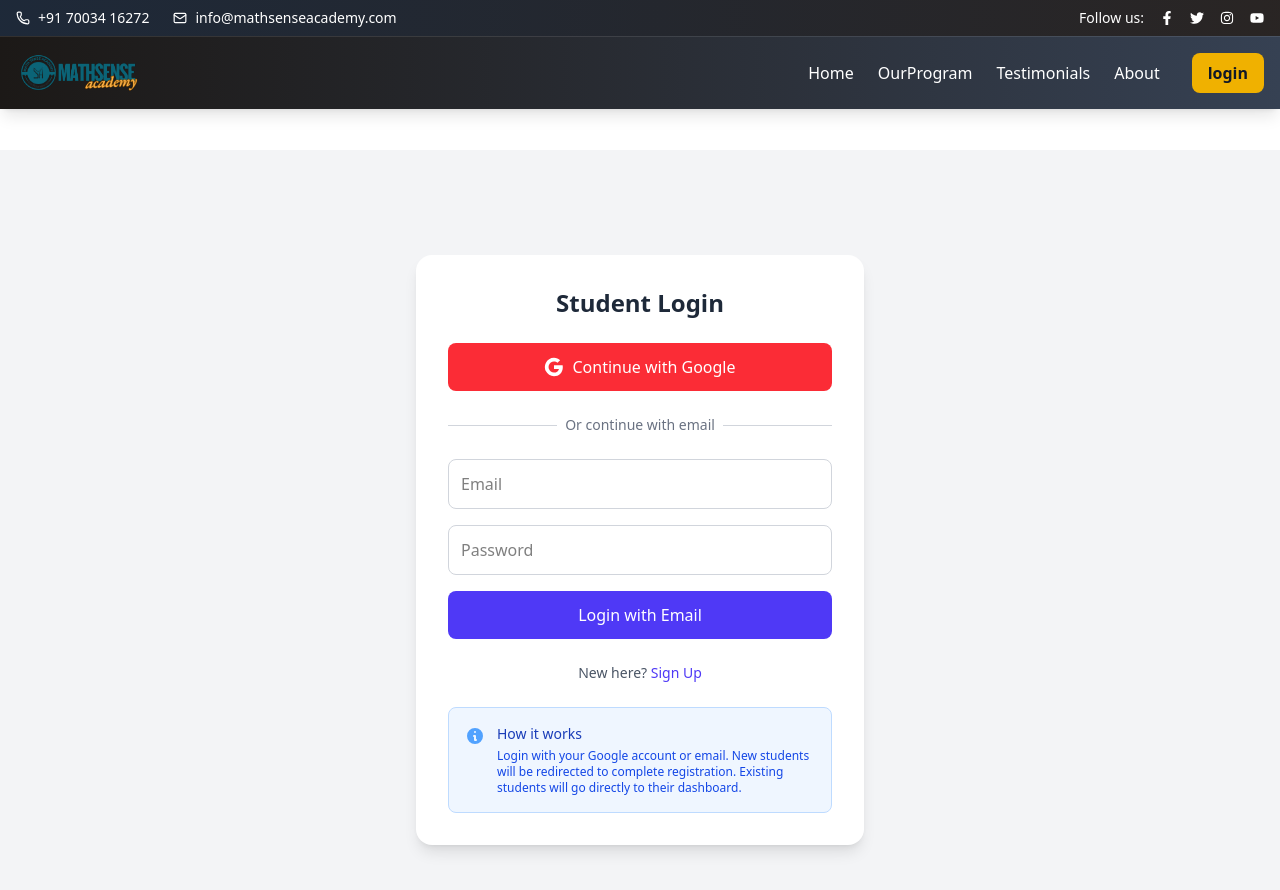
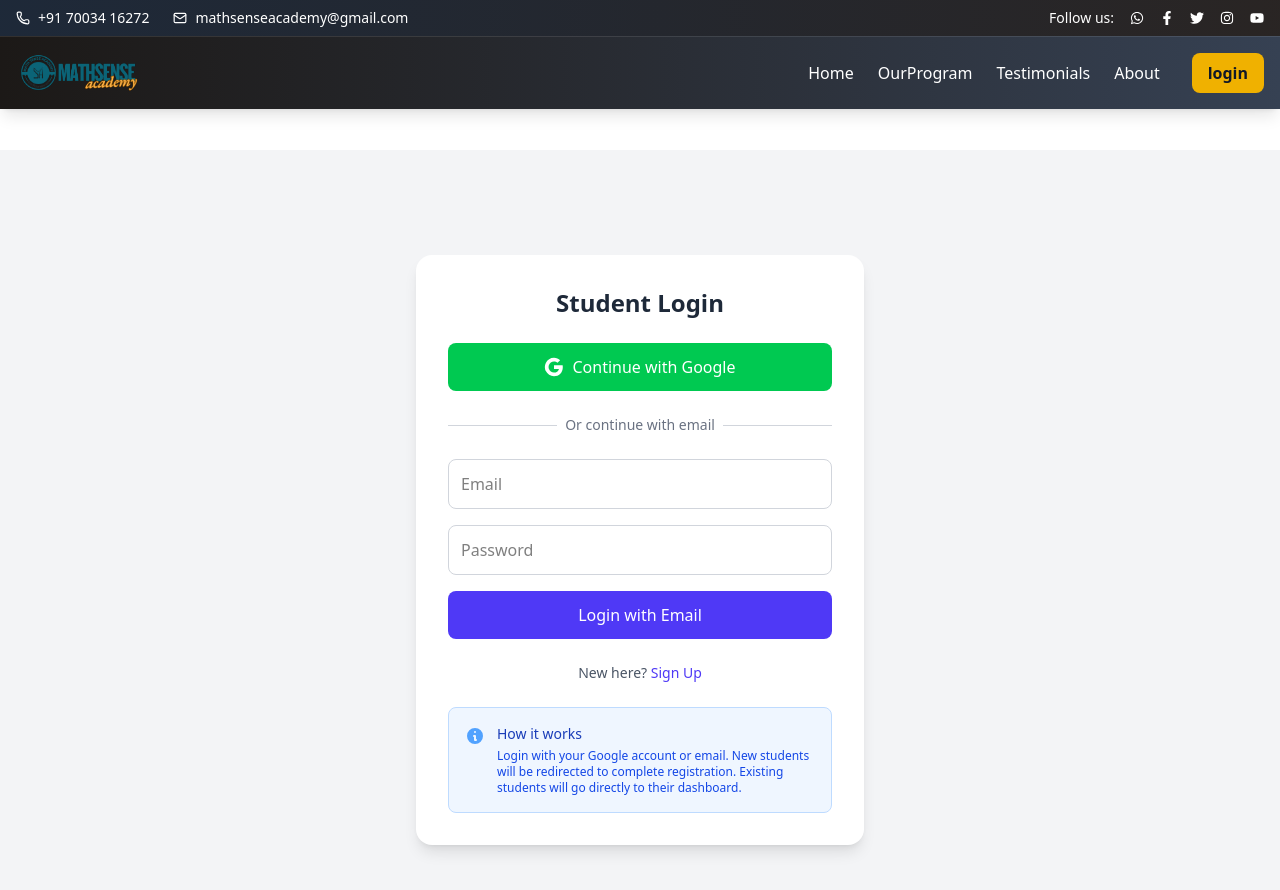
Before and after one commit to mathsenseacademy/Edtech, a React (Vite) app in the folder frontend/: page /login/student in a window 1280 px wide. Shown: the top 890 px of the page. Built offline with nearby package versions, Linux system fonts and the light colour scheme; no server answers.

Commit message:
add social link

```diff
--- a/frontend/src/components/Header.jsx
+++ b/frontend/src/components/Header.jsx
@@ -9,6 +9,7 @@ import {
   FaTwitter,
   FaYoutube,
   FaInstagram,
+  FaWhatsapp,
 } from "react-icons/fa";
 import { Phone, Mail, Menu, X, ChevronDown } from "lucide-react";
 import { getActiveCourses } from "../api/courseApi";
@@ -93,6 +94,7 @@ const Header = () => {
   ];
 
   const socialLinks = [
+    { href: "https://wa.me/7003416272", icon: FaWhatsapp, label: "Whatsapp" },
     { href: "https://www.facebook.com/shomesirmath/", icon: FaFacebookF, label: "Facebook" },
     { href: "https://x.com/ShomeSuvad79678", icon: FaTwitter, label: "Twitter" },
     { href: "https://www.instagram.com/maths_ense", icon: FaInstagram, label: "Instagram" },
@@ -120,10 +122,10 @@ const Header = () => {
                   <Phone size={14} /> +91 70034 16272
                 </a>
                 <a
-                  href="mailto:info@mathsenseacademy.com"
+                  href="mailto:mathsenseacademy@gmail.com"
                   className="flex items-center gap-2 hover:text-yellow-300 transition"
                 >
-                  <Mail size={14} /> info@mathsenseacademy.com
+                  <Mail size={14} /> mathsenseacademy@gmail.com
                 </a>
               </div>
               <div className="flex items-center gap-4">
@@ -231,10 +233,10 @@ const Header = () => {
           initial={{ opacity: 0, y: -10 }}
           animate={{ opacity: 1, y: 0 }}
           transition={{ duration: 0.4 }}
-          className="fixed bottom-6 right-6 px-5 py-3 font-semibold text-gray-900 bg-yellow-500 rounded-full shadow-lg hover:scale-105 hover:bg-yellow-400 transition z-40"
+          className="fixed bottom-6 right-6 px-5 py-3 font-semibold text-gray-900 bg-yellow-500 rounded-full shadow-lg hover:scale-105 hover:bg-green-500 transition z-40"
           onClick={() => setShowRegisterModal(true)}
         >
-          {t("hero.registerButton")}
+          {t("Student Register")}
         </motion.button>
       )}
 
--- a/frontend/src/pages/login/LoginStudent.jsx
+++ b/frontend/src/pages/login/LoginStudent.jsx
@@ -183,7 +183,7 @@ export default function LoginStudent() {
           <button
             onClick={handleGoogleAuth}
             disabled={loading}
-            className="w-full bg-red-500 text-white py-3 px-4 rounded-lg hover:bg-red-600 disabled:opacity-50 flex items-center justify-center gap-2 transition-colors"
+            className="w-full bg-green-500 text-white py-3 px-4 rounded-lg hover:bg-green-600 disabled:opacity-50 flex items-center justify-center gap-2 transition-colors"
           >
             <svg className="w-5 h-5" viewBox="0 0 24 24">
               <path fill="currentColor" d="M22.56 12.25c0-.78-.07-1.53-.2-2.25H12v4.26h5.92c-.26 1.37-1.04 2.53-2.21 3.31v2.77h3.57c2.08-1.92 3.28-4.74 3.28-8.09z"/>
```
